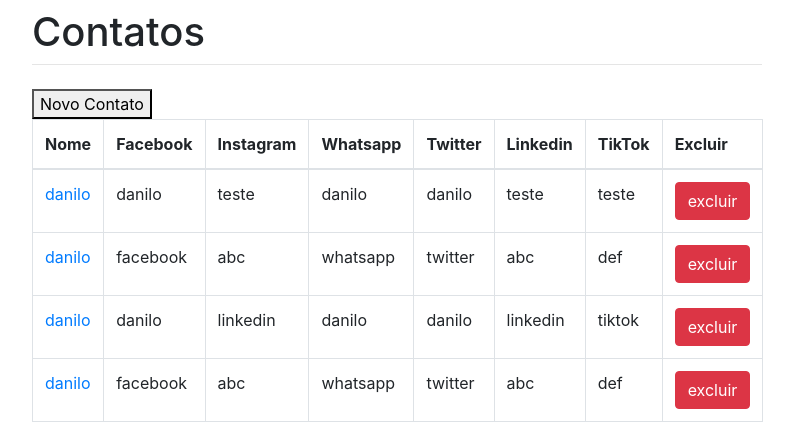
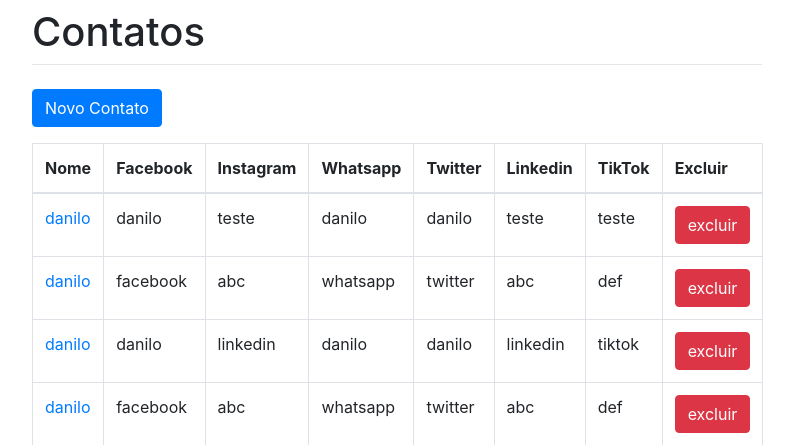
Before and after one commit to daniloccosta/contatos, a Django app: page /contatos/ in a window 1280 px wide. Shown: the top 445 px of the page, without its empty margins (243-1037 px from the left). Run offline with Django 3.2, Linux system fonts and the light colour scheme; data comes from the database, SQL or seed files in the repository; some libraries are stand-ins or nearby versions.

```diff
--- a/contatos/settings.py
+++ b/contatos/settings.py
@@ -11,7 +11,6 @@ https://docs.djangoproject.com/en/2.2/ref/settings/
 """
 
 import os
-import sys
 
 # Build paths inside the project like this: os.path.join(BASE_DIR, ...)
 BASE_DIR = os.path.dirname(os.path.dirname(os.path.abspath(__file__)))
--- a/core/templates/lista.html
+++ b/core/templates/lista.html
@@ -5,9 +5,9 @@
 
 {% block content %}
     <a href="contato/">
-        <button type="button">Novo Contato</button>
+        <button type="button" class="btn btn-primary">Novo Contato</button>
     </a>
-
+    <p/>
     <table class="table table-bordered">
     <thead>
       <tr>
```
